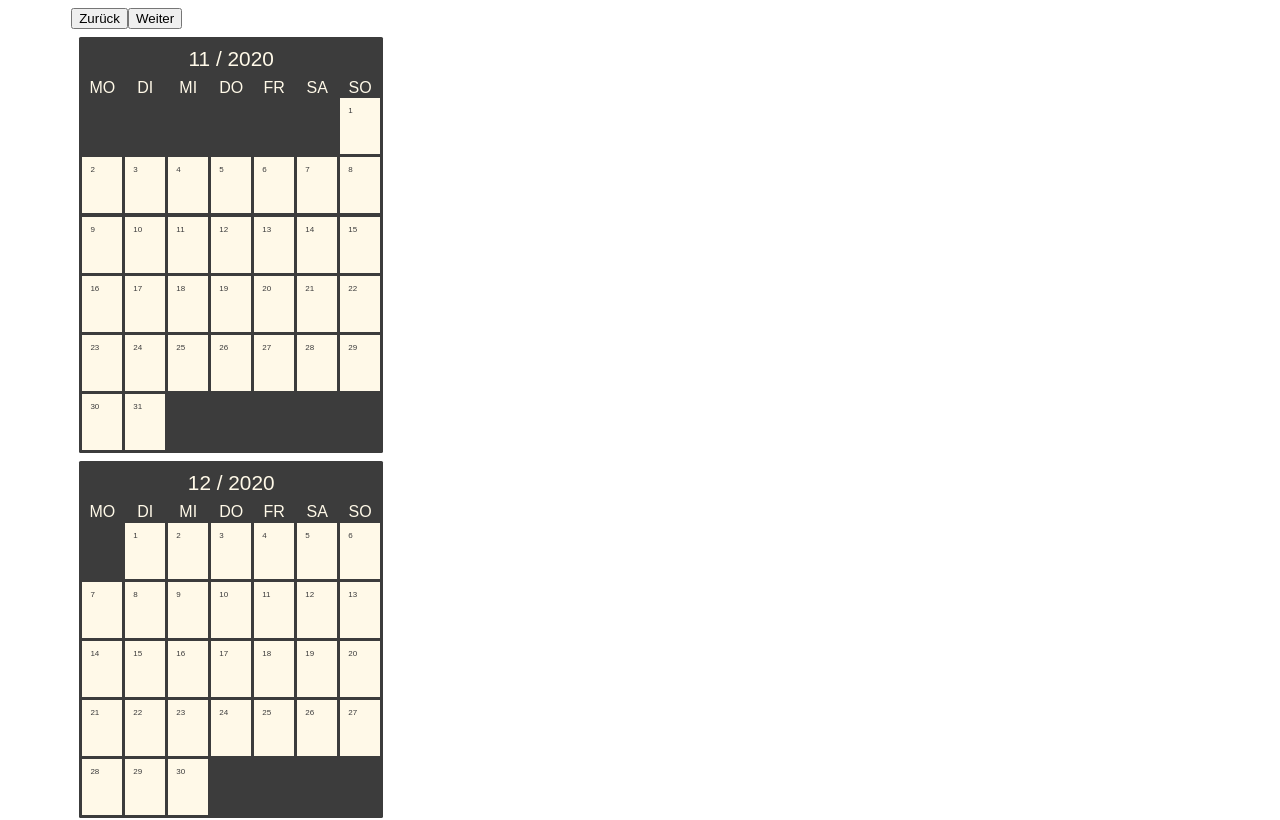
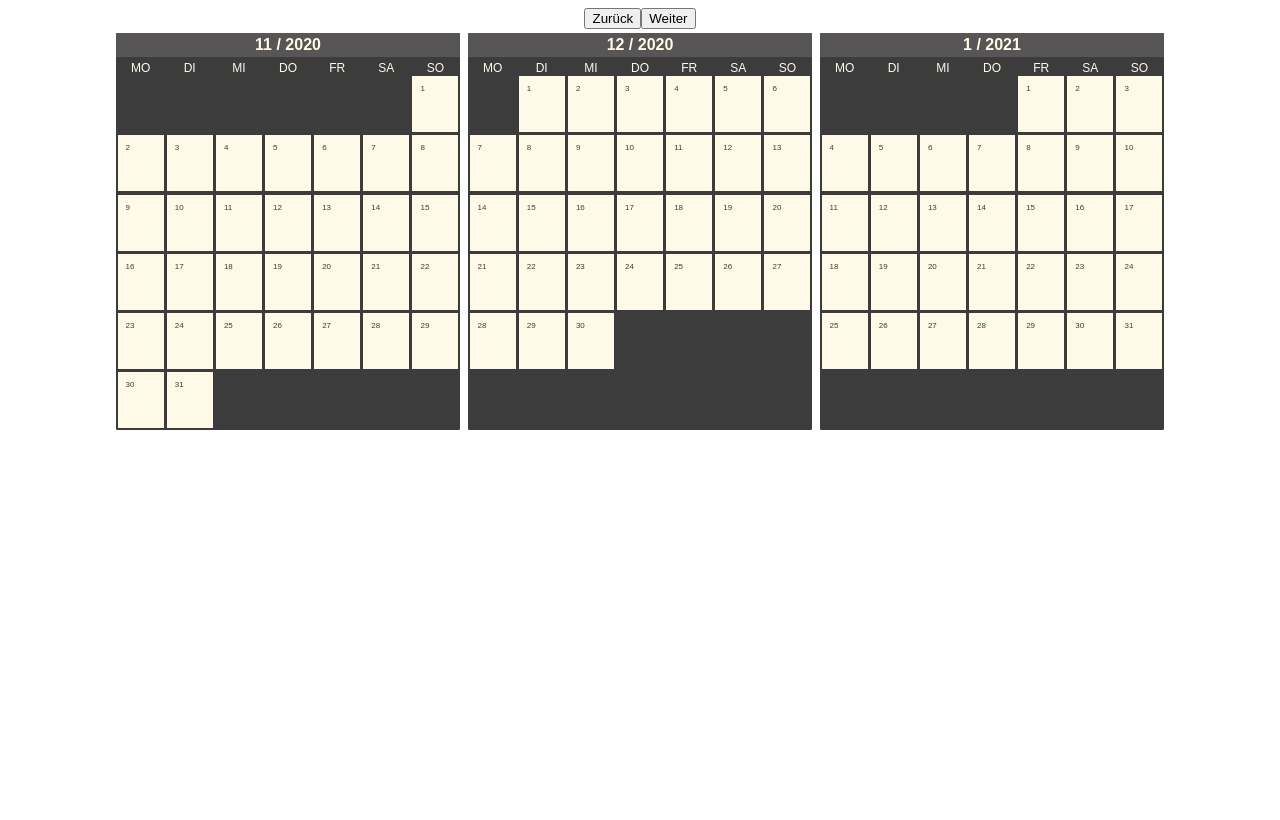
Before and after one commit to LiFaytheGoblin/calendar, a Vue app: page / in a window 1280 px wide. Shown: the top 820 px of the page. Built offline with nearby package versions, Linux system fonts and the light colour scheme.

Commit message:
some nicer display

```diff
--- a/src/App.vue
+++ b/src/App.vue
@@ -29,9 +29,11 @@ export default {
 }
 </script>
 
-<style>
+<style lang="scss">
 #app {
   font-family: Arial, sans-serif;
   color: #2c3e50;
+  display:grid;
+  justify-content: space-evenly;
 }
 </style>
--- a/src/components/Calendar.vue
+++ b/src/components/Calendar.vue
@@ -1,7 +1,9 @@
 <template>
   <div id="Calendar">
-    <button @click="backward">Zurück</button>
-    <button @click="forward">Weiter</button>
+    <div class="nav">
+      <button @click="backward">Zurück</button>
+      <button @click="forward">Weiter</button>
+    </div>
     <div class="sheets">
       <Sheet :month="m" v-for="m in months" v-bind:key="m.id" />
     </div>
@@ -52,13 +54,13 @@ export default {
 </script>
 
 <style lang="scss">
-#Calendar {
-  width:90%;
-  margin: 0 auto;
+.nav {
+  display: grid;
+  grid-template-columns: auto auto;
+  justify-content: center;
 }
 .sheets {
-    margin: 0;
-    padding: 0;
-    width:20rem;
+    display:grid;
+    grid-template-columns: repeat(3, 22rem);
 }
 </style>
--- a/src/components/Sheet.vue
+++ b/src/components/Sheet.vue
@@ -33,19 +33,21 @@ export default {
 
 <style lang="scss">
 .sheet, .dayOfWeek {
-  font-size: 1rem;
+  font-size: 0.75rem;
   text-align: center;
 }
 .sheet {
-  padding:0.1rem;
-  margin:0.5rem;
+  margin:0.25rem;
   background-color: #3c3c3c;
   color:#fff9e8;
   border-radius: 0.1rem;
 
   .title {
-    font-size: 1.3rem;
-    padding:.5rem;
+    font-size: 1rem;
+    padding:.175rem;
+    margin-bottom: 0.25rem;
+    background-color: #575555;
+    font-weight: bold;
   }
 }
 .fields {
```
